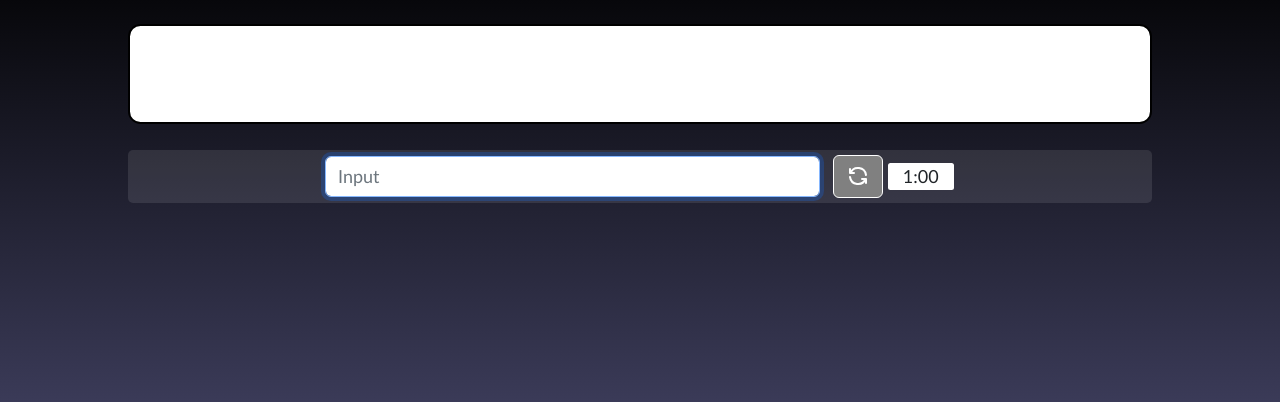
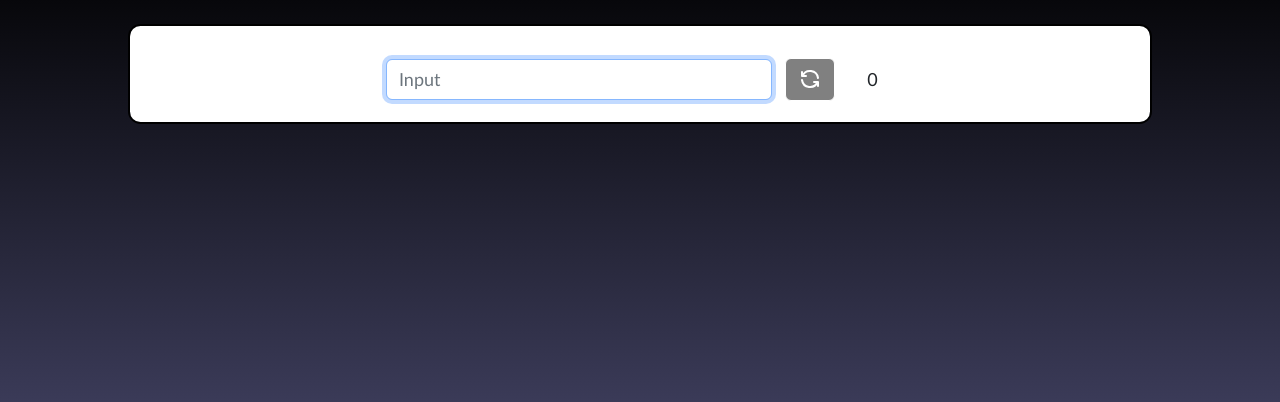
Before and after one commit to bencodes8/type30, a Flask app: page / in a window 1280 px wide. Shown: the part 57-459 px from the top of the page. Run offline with Flask 2, Linux system fonts and the light colour scheme.

Commit message:
accidently deleted

```diff
--- a/static/script.js
+++ b/static/script.js
@@ -3,10 +3,12 @@ const API_URL = 'https://random-word-api.herokuapp.com/word?number=5'
 
 // have html parsed first
 document.addEventListener("DOMContentLoaded", function() {
+    renderWords()
+
     const wordDisplayElement = document.getElementById('wordBlock')
     let inputField = document.getElementById('wordInput')
     let lettersCorrect = 0
-    let startTime = 60 // seconds
+    let startTime = 0 // seconds
 
     inputField.addEventListener('input', () => {
         startTimer()
@@ -20,23 +22,13 @@ document.addEventListener("DOMContentLoaded", function() {
             const character = letterInput[index]
             if (character == null)
             {
-                if (lettersCorrect > 0)
-                {
-                    lettersCorrect--
-                }
                 charSpan.classList.remove('correct')
                 charSpan.classList.remove('incorrect')
             }
             else if (character == charSpan.innerText)
             {
-                if (character == ' ')
-                {
-                    lettersCorrect--
-                }
                 charSpan.classList.add('correct')
                 charSpan.classList.remove('incorrect')
-                lettersCorrect++
-                console.log(lettersCorrect)
             }
             else
             {
@@ -45,8 +37,6 @@ document.addEventListener("DOMContentLoaded", function() {
             }
         })
     })
-
-    console.log("score: " + getScore(lettersCorrect))
 
     // fetch api
     function getWords()
@@ -59,21 +49,15 @@ document.addEventListener("DOMContentLoaded", function() {
     function startTimer() {
         var timeRemaining = startTime
       setInterval(() => {
-        if (timeRemaining === 30)
+        if (timeRemaining === 0)
         {
             inputField.setAttribute('disabled', true)
             return
         }
-        timeRemaining -= 1
+        timeRemaining++
         timer.innerText = timeRemaining
       }, 1000)
 
-    }
-
-    function getScore(letters)
-    {
-        score = Math.floor(letters / 2)
-        return score
     }
 
     // render words
@@ -94,5 +78,5 @@ document.addEventListener("DOMContentLoaded", function() {
         })
         document.getElementById('loader').style.display = 'none'
     }
-    renderWords();
+
 });
--- a/templates/index.html
+++ b/templates/index.html
@@ -6,7 +6,9 @@
 
 {% block main %}
 
-        <div class="word-block mt-4" id="wordBlock"></div>
+        <div class="word-block mt-4" id="wordBlock">
+            <div></div
+        </div>
 
         <div class="separation"></div>
 
@@ -21,7 +23,7 @@
                                 <path d="M4 13a8.1 8.1 0 0 0 15.5 2m.5 4v-4h-4"></path>
                              </svg>
                         </button>
-                        <div id="timer">1:00</div>
+                        <div id="timer">0</div>
                     </div>
                 </div>
             </div>
```
Also changed, not shown: 1 other file.
